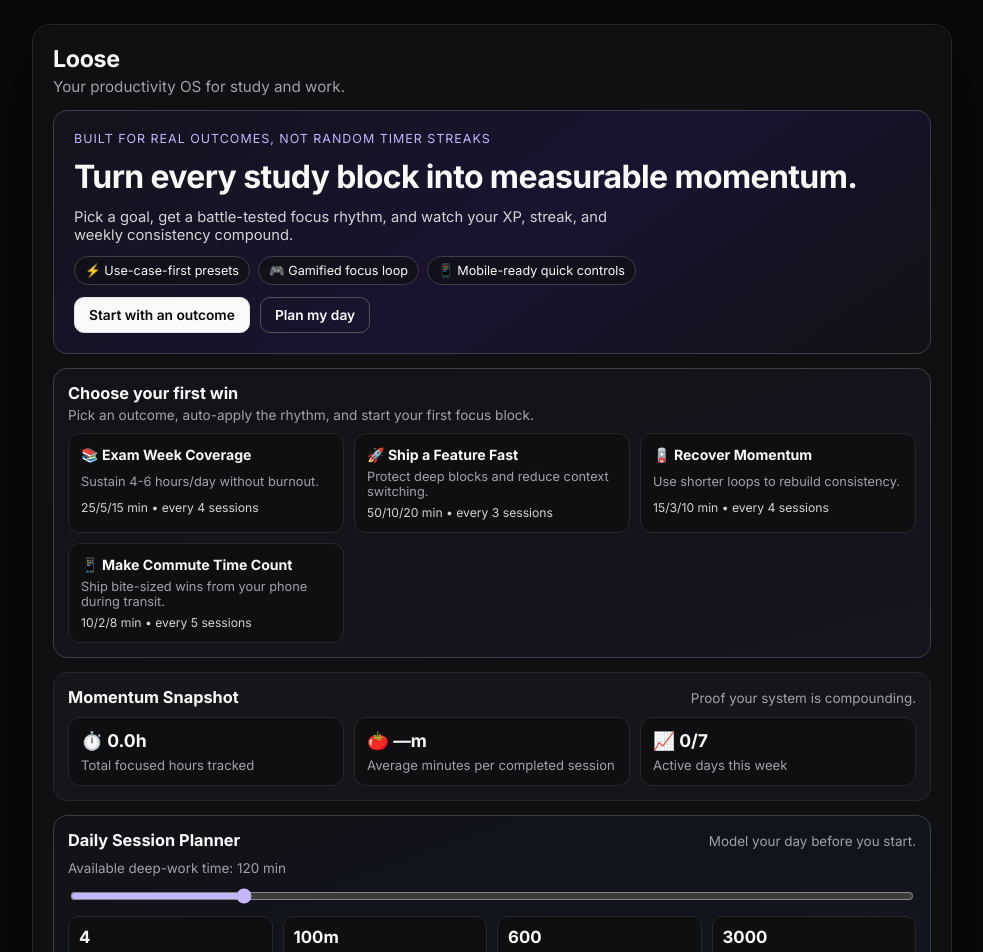
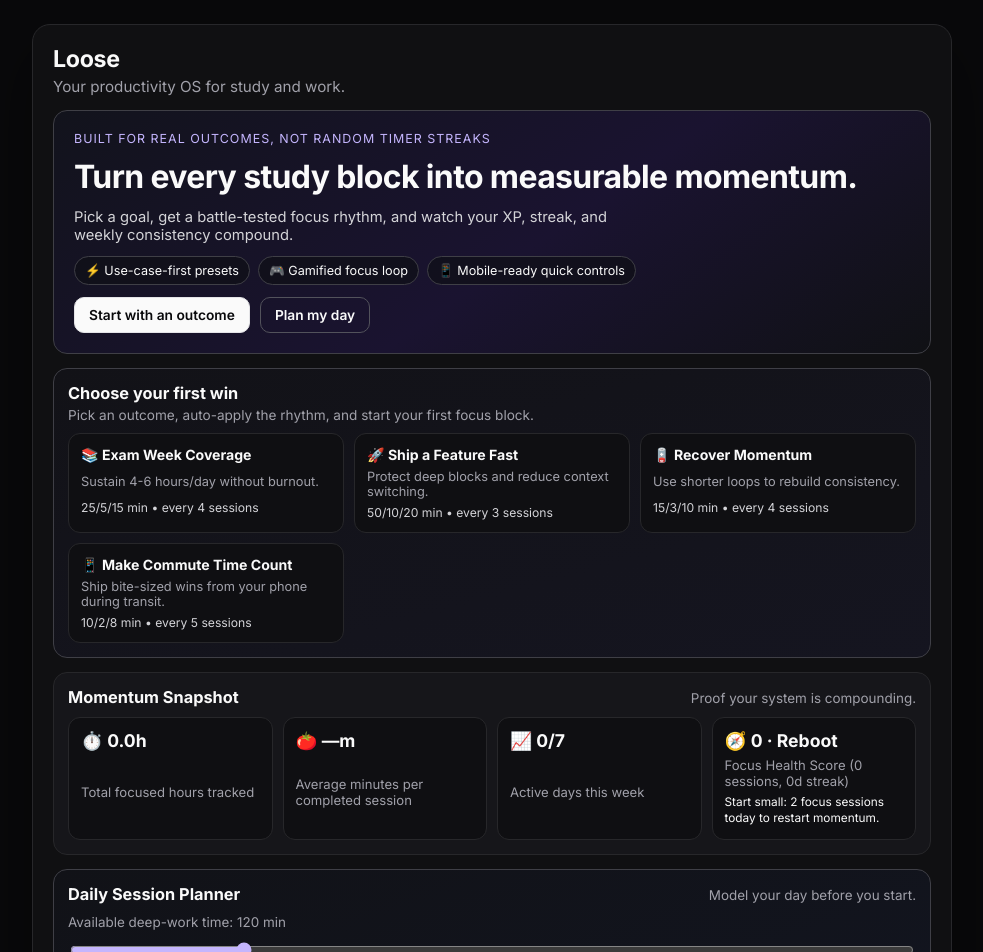
Before and after one commit to dhyoprd/pomodoro-glass, a Next.js app: page / in a window 1280 px wide. Shown: the top 952 px of the page, without its empty margins (148-1131 px from the left). Built offline with nearby package versions, Linux system fonts and the light colour scheme.

Commit message:
feat: add focus health score momentum signal

```diff
--- a/src/app/globals.css
+++ b/src/app/globals.css
@@ -207,7 +207,7 @@ section {
 
 .momentum-grid {
   display: grid;
-  grid-template-columns: repeat(3, minmax(0, 1fr));
+  grid-template-columns: repeat(auto-fit, minmax(180px, 1fr));
   gap: 10px;
 }
 
@@ -228,6 +228,12 @@ section {
   margin: 0;
   color: var(--muted);
   font-size: 0.82rem;
+}
+
+.momentum-card small {
+  color: var(--soft);
+  font-size: 0.74rem;
+  line-height: 1.35;
 }
 
 .session-planner {
--- a/src/application/GamificationEngine.ts
+++ b/src/application/GamificationEngine.ts
@@ -99,3 +99,36 @@ export function buildDailyQuestProgress(state: AppState) {
     };
   });
 }
+
+export function buildFocusHealthScore(state: AppState) {
+  const weeklySessions = state.analytics.week.reduce((sum, day) => sum + day.sessions, 0);
+  const activeDays = state.analytics.week.filter((day) => day.sessions > 0).length;
+  const sessionDensity = clamp((weeklySessions / 28) * 100, 0, 100);
+  const dayConsistency = clamp((activeDays / 7) * 100, 0, 100);
+  const streakStrength = clamp((state.analytics.streak.current / 14) * 100, 0, 100);
+
+  const score = Math.round(sessionDensity * 0.4 + dayConsistency * 0.35 + streakStrength * 0.25);
+
+  const tier =
+    score >= 80 ? 'Locked In' :
+    score >= 60 ? 'On Track' :
+    score >= 40 ? 'Warming Up' :
+    'Reboot';
+
+  const recommendation =
+    score >= 80 ? 'Keep your cadence and protect recovery breaks.' :
+    score >= 60 ? 'Add one extra focus block on low-volume days.' :
+    score >= 40 ? 'Aim for 4 active days this week to stabilize momentum.' :
+    'Start small: 2 focus sessions today to restart momentum.';
+
+  return {
+    score,
+    tier,
+    recommendation,
+    metrics: {
+      weeklySessions,
+      activeDays,
+      streak: state.analytics.streak.current,
+    },
+  };
+}
--- a/src/ui/PomodoroApp.tsx
+++ b/src/ui/PomodoroApp.tsx
@@ -14,6 +14,7 @@ import {
   XP_PER_SESSION,
   buildAchievementProgress,
   buildDailyQuestProgress,
+  buildFocusHealthScore,
   buildGamificationProgress,
 } from '@/application/GamificationEngine';
 
@@ -65,6 +66,8 @@ export function PomodoroApp() {
   const achievementProgress = useMemo(() => buildAchievementProgress(state), [state]);
 
   const questProgress = useMemo(() => buildDailyQuestProgress(state), [state]);
+
+  const focusHealth = useMemo(() => buildFocusHealthScore(state), [state]);
 
   const momentumStats = useMemo(() => {
     const totalHours = (state.stats.focusMinutes / 60).toFixed(1);
@@ -226,6 +229,11 @@ export function PomodoroApp() {
           <article className="momentum-card">
             <strong>📈 {momentumStats.activeDays}/7</strong>
             <p>Active days this week</p>
+          </article>
+          <article className="momentum-card">
+            <strong>🧭 {focusHealth.score} · {focusHealth.tier}</strong>
+            <p>Focus Health Score ({focusHealth.metrics.weeklySessions} sessions, {focusHealth.metrics.streak}d streak)</p>
+            <small>{focusHealth.recommendation}</small>
           </article>
         </div>
       </section>
```
